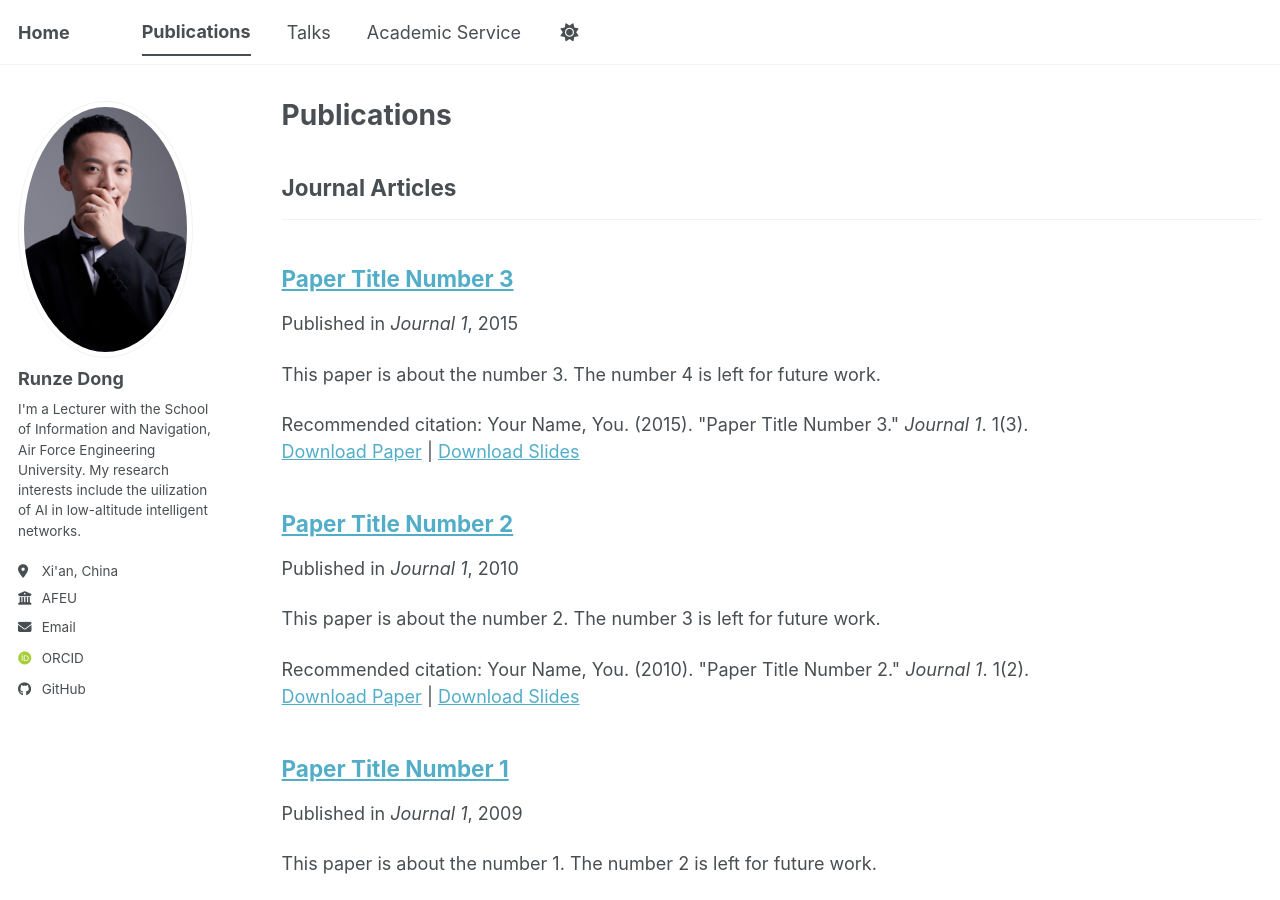
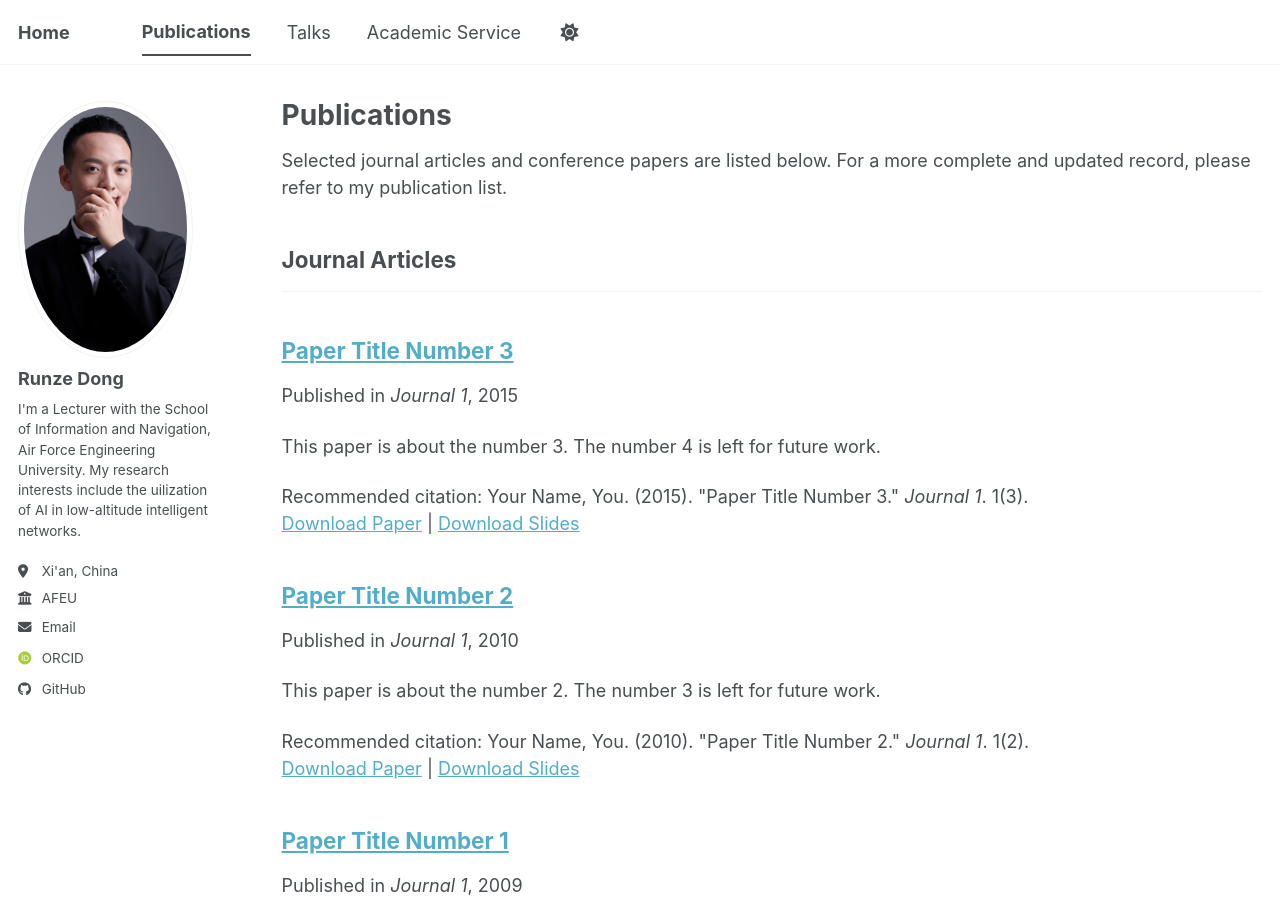
Before and after one commit to drzaxx/drzaxx.github.io, a Jekyll site: the page built from _pages/publications.html, in a window 1280 px wide and 900 px high. Built offline with Jekyll 4.4.1, drawn with Linux system fonts in a browser that asks for light colours; some web fonts are replaced; a script bundle is joined from its source files by our own code; library files that are not in the unit come from our copies.

Commit message:
Enhance publications section with intro and formatting
Updated the publications section to include a new introductory paragraph and improved the rendering of publication categories.

```diff
--- a/_pages/publications.html
+++ b/_pages/publications.html
@@ -5,22 +5,28 @@ permalink: /publications/
 author_profile: true
 ---
 
-{% if site.author.googlescholar %}
-  <div class="wordwrap">You can also find my articles on <a href="{{site.author.googlescholar}}">my Google Scholar profile</a>.</div>
-{% endif %}
-
 {% include base_path %}
 
-<!-- New style rendering if publication categories are defined -->
+<p>
+  Selected journal articles and conference papers are listed below.
+  For a more complete and updated record, please refer to my
+  {% if site.author.googlescholar %}
+    <a href="{{ site.author.googlescholar }}">Google Scholar profile</a>.
+  {% else %}
+    publication list.
+  {% endif %}
+</p>
+
 {% if site.publication_category %}
-  {% for category in site.publication_category  %}
+  {% for category in site.publication_category %}
     {% assign title_shown = false %}
     {% for post in site.publications reversed %}
       {% if post.category != category[0] %}
         {% continue %}
       {% endif %}
       {% unless title_shown %}
-        <h2>{{ category[1].title }}</h2><hr />
+        <h2>{{ category[1].title }}</h2>
+        <hr />
         {% assign title_shown = true %}
       {% endunless %}
       {% include archive-single.html %}
```
